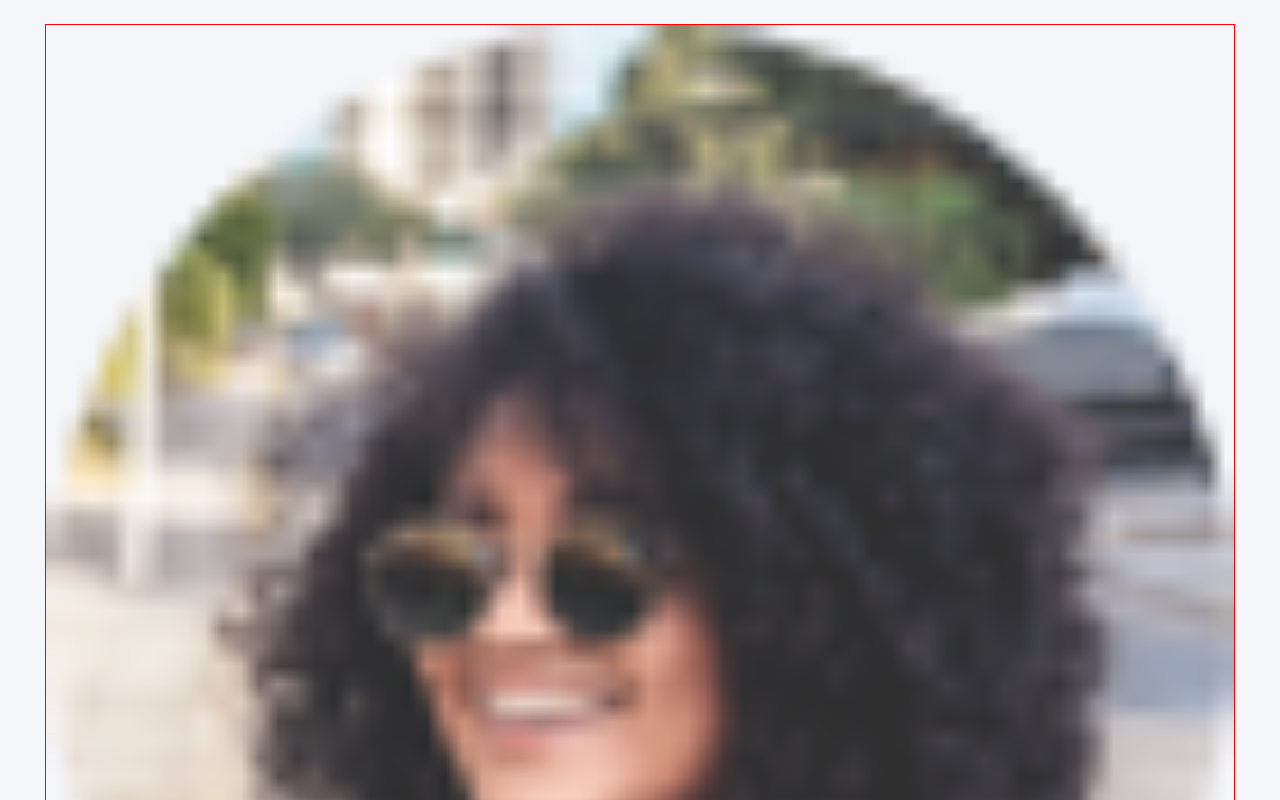
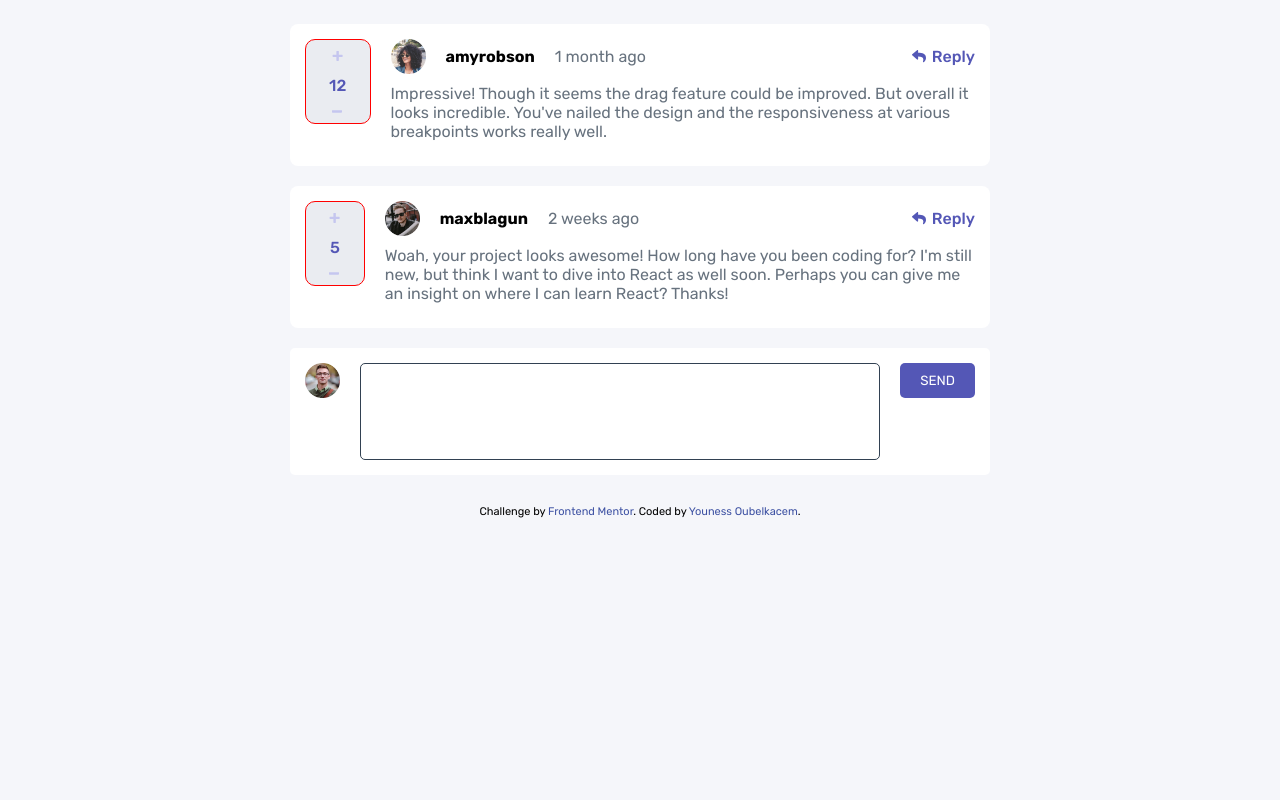
Before and after one commit to younessoub/Comments-section, a plain HTML site: page index.html in a window 1280 px wide. Shown: the top 800 px of the page. Drawn offline with Linux system fonts and the light colour scheme.

Commit message:
adding js

```diff
--- a/index.html
+++ b/index.html
@@ -14,10 +14,19 @@
 </head>
 
 <body>
+  <div class="shadow"></div>
+  <div class="delete-confirm">
+    <b>Delete comment</b>
+    <p>Are You sure you want to delete this comment? this will remove the comment and can't be undone</p>
+    <div>
+      <button class="cancel">NO, CANCEL</button>
+      <button class="confirm">YES, DELETE</button>
+    </div>
+  </div>
+  <main>
 
-  <main>
     <div class="main-container">
-      <div class="container">
+      <!-- <div class="container">
         <div class="comment-container">
           <div class="voting desktop">
             <div class="upvote">
@@ -33,7 +42,7 @@
           <div>
             <div class="comment-head">
               <div class="info">
-                <div class="flex-center">
+                <div class="flex-center avatar">
                   <img src="./images/avatars/image-amyrobson.webp" alt="avatar">
                 </div>
                 <b class="author-name">
@@ -81,7 +90,7 @@
           <div class="flex-center avatar desktop">
             <img src="./images/avatars/image-juliusomo.webp" alt="avatar">
           </div>
-          <textarea cols="30" rows="10">
+          <textarea rows="5">
 
           </textarea>
           <button class="replay-send desktop">
@@ -161,7 +170,7 @@
           <div class="flex-center avatar desktop">
             <img src="./images/avatars/image-juliusomo.webp" alt="avatar">
           </div>
-          <textarea cols="30" rows="10">
+          <textarea rows="5">
 
           </textarea>
           <button class="replay-send desktop">
@@ -244,7 +253,7 @@
                 <div class="flex-center avatar desktop">
                   <img src="./images/avatars/image-juliusomo.webp" alt="avatar">
                 </div>
-                <textarea cols="30" rows="10">
+                <textarea rows="5">
 
                 </textarea>
                 <button class="replay-send desktop">
@@ -325,7 +334,7 @@
                 <div class="flex-center avatar desktop">
                   <img src="./images/avatars/image-juliusomo.webp" alt="avatar">
                 </div>
-                <textarea cols="30" rows="10">
+                <textarea rows="5">
 
                 </textarea>
                 <button class="replay-send desktop">
@@ -343,26 +352,26 @@
             </div>
           </div>
         </div>
-      </div>
-      <div class="add-comment">
+      </div> -->
+      <!-- <div class="add-comment">
         <div class="flex-center avatar desktop">
           <img src="./images/avatars/image-juliusomo.webp" alt="avatar">
         </div>
-        <textarea cols="30" rows="10">
+        <textarea rows="5" placeholder="Add a comment">
 
         </textarea>
         <button class="reply-send desktop">
-          REPLY
+          SEND
         </button>
         <div class="avatar-reply mobile">
           <div class="flex-center">
             <img src="./images/avatars/image-juliusomo.webp" alt="avatar">
           </div>
           <button>
-            REPLY
+            SEND
           </button>
         </div>
-      </div>
+      </div> -->
     </div>
   </main>
 
--- a/script.js
+++ b/script.js
@@ -0,0 +1,137 @@
+const mainContainer = document.querySelector('.main-container');
+
+
+const commentContainer = (comment) => {
+
+    return `
+        <div class="comment-container">
+            <div class="voting desktop">
+                <div class="upvote">
+                    <img src="./images/icon-plus.svg" alt="upvote icon">
+                </div>
+                <div class="votes">
+                    <span>${comment.score}</span>
+                </div>
+                <div class="downvote">
+                    <img src="./images/icon-minus.svg" alt="downvote icon">
+                </div>
+            </div>
+            <div>
+                <div class="comment-head">
+                    <div class="info">
+                        <div class="flex-center avatar">
+                            <img src=${comment.user.image.webp} alt="avatar">
+                        </div>
+                        <b class="author-name">
+                            ${comment.user.username}
+                        </b>
+                        <span class="time">
+                            ${comment.createdAt}
+                        </span>
+                    </div>
+                    <div class="reply-button desktop">
+                        <div class="flex-center">
+                            <img src="./images/icon-reply.svg" alt="reply icon">
+                        </div>
+                        <span>Reply</span>
+                    </div>
+                </div>
+                <div class="comment">
+                    <p>
+                    ${comment.content}
+                    </p>
+                </div>
+                <div class="buttons mobile">
+                    <div class="voting">
+                        <div class="upvote">
+                            <img src="./images/icon-plus.svg" alt="upvote icon">
+                        </div>
+                        <div class="votes">
+                            <span>${comment.score}</span>
+                        </div>
+                        <div class="downvote">
+                            <img src="./images/icon-minus.svg" alt="downvote icon">
+                        </div>
+                    </div>
+                    <div class="reply-button">
+                        <div class="flex-center">
+                            <img src="./images/icon-reply.svg" alt="reply icon">
+                        </div>
+                        <span>Reply</span>
+                    </div>
+                </div>
+            </div>
+        </div>
+    `
+}
+
+const replyContainer = (currentUser) => {
+    return `
+        <div class="reply-container">
+            <div class="flex-center avatar desktop">
+                <img src=${currentUser.image.webp} alt="avatar">
+            </div>
+            <textarea rows="5">
+            </textarea>
+            <button class="replay-send desktop">
+                REPLY
+            </button>
+            <div class="avatar-reply mobile">
+                <div class="flex-center">
+                    <img src=${currentUser.image.webp} alt="avatar">
+                </div>
+                <button>
+                    REPLY
+                </button>
+            </div>
+        </div>
+    `
+}
+
+const addComment = (currentUser) => {
+    return `
+        <div class="add-comment">
+            <div class="flex-center avatar desktop">
+                <img src=${currentUser.image.webp} alt="avatar">
+            </div>
+            <textarea rows="5" placeholder="Add a comment">
+
+            </textarea>
+            <button class="reply-send desktop">
+                SEND
+            </button>
+            <div class="avatar-reply mobile">
+                <div class="flex-center">
+                    <img src="./images/avatars/image-juliusomo.webp" alt="avatar">
+                </div>
+                <button>
+                    SEND
+                </button>
+            </div>
+        </div>
+    `
+}
+
+function getData() {
+    return fetch("./data.json")
+        .then((res) => {
+            return res.json();
+        })
+}
+
+async function load() {
+    const data = await getData();
+
+    data.comments.forEach((comment) => {
+        const container = document.createElement('div');
+        container.classList.add('container')
+        container.innerHTML += commentContainer(comment)
+        container.innerHTML += replyContainer(data.currentUser)
+        mainContainer.append(container)
+    })
+
+    mainContainer.innerHTML += addComment(data.currentUser)
+
+}
+
+load()
--- a/style.css
+++ b/style.css
@@ -8,6 +8,8 @@
   --Lightgray: hsl(223, 19%, 93%);
   --Verylightgray: hsl(228, 33%, 97%);
   --White: hsl(0, 0%, 100%);
+
+  --mainPadding: 15px;
 }
 
 
@@ -51,16 +53,183 @@ button {
 
 body {
   background-color: var(--Verylightgray);
+  /* overflow-y: hidden; */
+}
+
+.shadow {
+  display: none;
+  z-index: 4;
+  position: absolute;
+  top: 0;
+  left: 0;
+  right: 0;
+  bottom: 0;
+  background-color: black;
+  opacity: .4;
+}
+
+.delete-confirm {
+  display: none;
+  position: absolute;
+  padding: 15px 25px;
+  border-radius: 5px;
+  background-color: var(--White);
+  width: 90%;
+  left: 50%;
+  top: 50%;
+  transform: translateX(-50%) translateY(-50%);
+  max-width: 400px;
+  z-index: 5;
+}
+
+.delete-confirm b {
+  color: var(--Darkblue);
+}
+
+.delete-confirm p {
+  margin: 15px 0;
+  color: var(--GrayishBlue);
+}
+
+.delete-confirm div {
+  display: flex;
+  justify-content: space-between;
+}
+
+.delete-confirm button {
+  width: 48%;
+}
+
+.cancel {
+  background-color: var(--GrayishBlue);
+}
+
+.confirm {
+  background-color: var(--SoftRed);
+}
+
+.main-container {
+  /* border: 1px solid red; */
+  width: 93%;
+  max-width: 700px;
+  margin: 3vh auto;
+}
+
+.container {
+  margin-bottom: 20px;
+}
+
+.comment-container {
+  padding: var(--mainPadding);
+  background-color: white;
+  border-radius: 8px;
+}
+
+
+img[alt~="avatar"] {
+  width: 35px;
+  height: 35px;
+}
+
+.info {
+  display: flex;
+  gap: 20px;
+  align-items: center;
+}
+
+.time {
+  color: var(--GrayishBlue);
+}
+
+.comment {
+  margin: 10px 0;
+  color: var(--GrayishBlue);
+}
+
+.voting {
+  display: flex;
+  align-items: center;
+  justify-content: center;
+  gap: 15px;
+  background-color: var(--Lightgray);
+  padding: 10px 0px;
+  width: 100px;
+  border-radius: 10px;
+}
+
+.votes span {
+  font-weight: 500;
+  color: var(--Moderateblue);
+}
+
+.downvote,
+.upvote {
+  cursor: pointer;
+}
+
+.buttons.mobile {
+  display: flex;
+  justify-content: space-between;
+}
+
+.reply-button {
+  display: flex;
+  align-items: center;
+  gap: 6px;
+  color: var(--Moderateblue);
+  font-weight: 500;
+  cursor: pointer;
+}
+
+.reply-container {
+  display: none !important;
+  padding: var(--mainPadding);
+  background-color: var(--White);
+  margin-top: 5px;
+  border-radius: 5px;
+}
+
+.avatar-reply {
+  display: flex;
+  justify-content: space-between;
+  margin-top: 10px;
+}
+
+button {
+  background-color: var(--Moderateblue);
+  color: var(--White);
+  padding: 10px 20px;
+  border: none;
+  border-radius: 5px;
+}
+
+textarea {
+  width: 100%;
+  border-radius: 5px;
+  outline: none;
+  border-color: var(--Darkblue);
+  resize: none;
+  padding: 10px 15px;
+}
+
+.replys-container {
+  margin-top: 20px;
+  display: flex;
+}
+
+.line {
+  border: 1px solid var(--Lightgray);
+  margin: 0 5%;
+}
+
+.add-comment {
+  background-color: var(--White);
+  padding: var(--mainPadding);
+  border-radius: 5px;
 }
 
 .desktop {
   display: none;
-}
-
-.main-container {
-  border: 1px solid red;
-  width: 93%;
-  margin: 3vh auto;
 }
 
 .attribution {
@@ -72,3 +241,43 @@ body {
 .attribution a {
   color: hsl(228, 45%, 44%);
 }
+
+@media (min-width:700px) {
+  .mobile {
+    display: none !important;
+  }
+
+  .desktop {
+    display: block;
+  }
+
+  .comment-container {
+    display: flex;
+    align-items: flex-start;
+    gap: 20px;
+  }
+
+  .voting {
+    display: flex;
+    flex-direction: column;
+    width: 150px;
+    border: 1px solid red;
+  }
+
+  .comment-head {
+    display: flex;
+    justify-content: space-between;
+  }
+
+  .reply-button {
+    display: flex;
+  }
+
+  .add-comment,
+  .reply-container {
+    display: flex;
+    align-items: flex-start;
+    gap: 20px;
+  }
+
+}
```
Also changed, not shown: data.json (line endings or trailing spaces).
